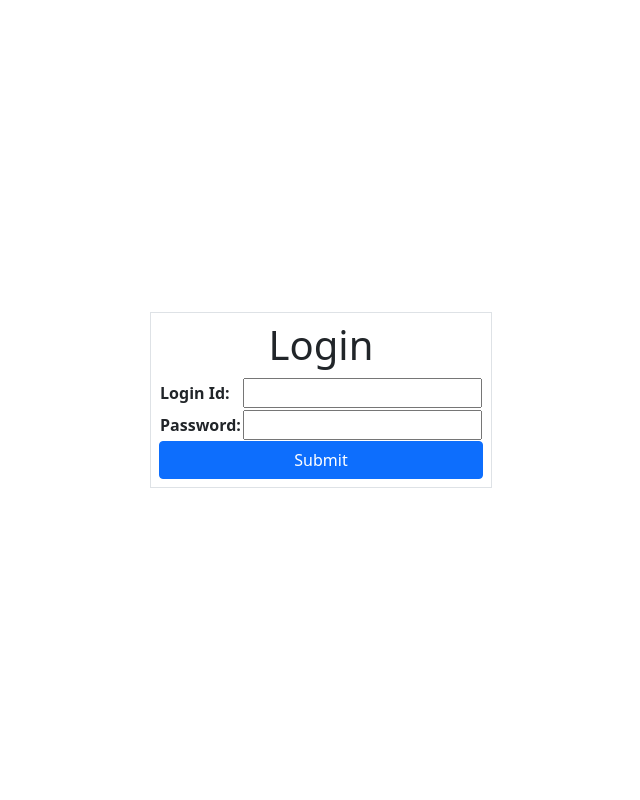
After one commit to MatsRahmat/tiket_keluhan_django, a Django app: template tiket_keluhan/templates/auth/login.html in a window 1280 px wide. The commit adds this page. Shown: the whole page, without its empty margins (319-959 px from the left). Run offline with Django 5.2, Linux system fonts and the light colour scheme; the template is opened without the code that fills it: values that come from a table or form of the project are taken from there, others are empty; parts of the project's set-up code (start-up, migrations or seed data) failed here and were passed over; some libraries are stand-ins or nearby versions.

Commit message:
feat:create login

```diff
--- a/requirements.txt
+++ b/requirements.txt
@@ -1,5 +1,9 @@
+asgiref==3.11.1
 click==8.3.1
 colorama==0.4.6
+Django==6.0.4
 h11==0.16.0
+sqlparse==0.5.5
+tzdata==2026.2
 uvicorn==0.42.0
 watchdog==6.0.0
--- /dev/null
+++ b/static/css/style.css
@@ -0,0 +1,6 @@
+/* DEFINE OWN CSS */
+
+.place-center{
+    display: grid;
+    place-items: center;
+}
--- /dev/null
+++ b/tiket_keluhan/forms.py
@@ -0,0 +1,5 @@
+from django import forms
+
+class AuthForm(forms.Form):
+    login_id = forms.CharField(label="Login Id", max_length=100)
+    password = forms.CharField(label="Password", widget=forms.PasswordInput)
--- /dev/null
+++ b/tiket_keluhan/templates/auth/login.html
@@ -0,0 +1,18 @@
+{% extends 'base_layout.html' %}
+
+{% block title %}
+  Login Page
+{% endblock %}
+
+{% block content %}
+  <div id="form-body" class="containe place-center" style="height: 100dvh;">
+    <div class="border p-2">
+      <h1 class="text-center">Login</h1>
+      <form class="" action="/login" method="post" enctype="application/x-www-form-urlencoded">
+        {% csrf_token %}
+        <table class="">{{ form.as_table }}</table>
+        <button type="submit" class="btn btn-primary" style="width: 100%;">Submit</button>
+      </form>
+    </div>
+  </div>
+{% endblock %}
--- a/tiket_keluhan/templates/base_layout.html
+++ b/tiket_keluhan/templates/base_layout.html
@@ -5,7 +5,8 @@
   <head>
     <meta charset="UTF-8" />
     <meta name="viewport" content="width=device-width, initial-scale=1.0" />
-    <link rel="stylesheet" href="{% static 'css/tailwindcss.min.css' %}" />
+    <link rel="stylesheet" href="{% static 'css/bootstrap.min.css' %}" />
+    <link rel="stylesheet" href="{% static 'css/style.css' %}" />
     {% comment %} <script defer src="{% static 'js/tailwindcss.min.js' %}"></script> {% endcomment %}
 
     <title>
@@ -15,13 +16,12 @@
     </title>
   </head>
   <body>
-    <nav>
-      <div>Ini merupakan nav nya</div>
-    </nav>
+
     <div id="content">
       {% block content %}
 
       {% endblock %}
     </div>
+    <script src="{% static 'js/bootstrap.bundle.js' %}" ></script>
   </body>
 </html>
--- a/tiket_keluhan/urls.py
+++ b/tiket_keluhan/urls.py
@@ -1,8 +1,10 @@
 from django.urls import path
 
 from tiket_keluhan import views
+from tiket_keluhan.view.auth_view import AuthView
 
 urlpatterns = [
     path("", views.index, name="home page"),
-    path("login", views.login, name="login")
+    path("login", AuthView.as_view(), name="auth-view"),
+
 ]
--- a/tiket_keluhan/views.py
+++ b/tiket_keluhan/views.py
@@ -7,4 +7,5 @@ def index(req):
     return render(req, "home/index.html", {})
 
 def login(req):
-    return HttpResponse("ini halaman update lagi login nya")
+    return render(req, 'auth/login.html', {})
+    # return HttpResponse("ini halaman update lagi login nya")
```
Also changed, not shown: manajement_keluhan/settings.py (+7 -1 lines), tiket_keluhan/view/auth_view.py (added, +17 -0 lines).
